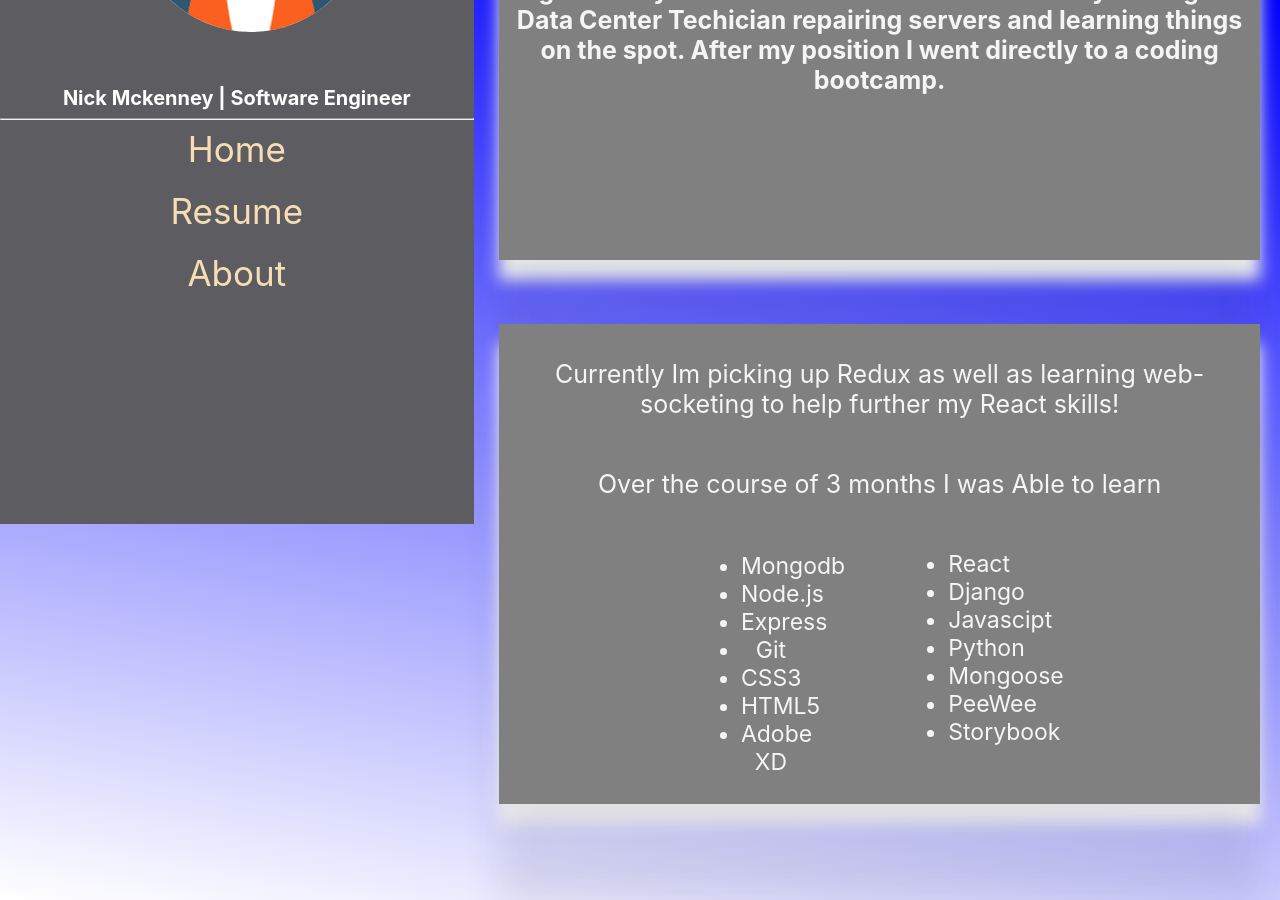
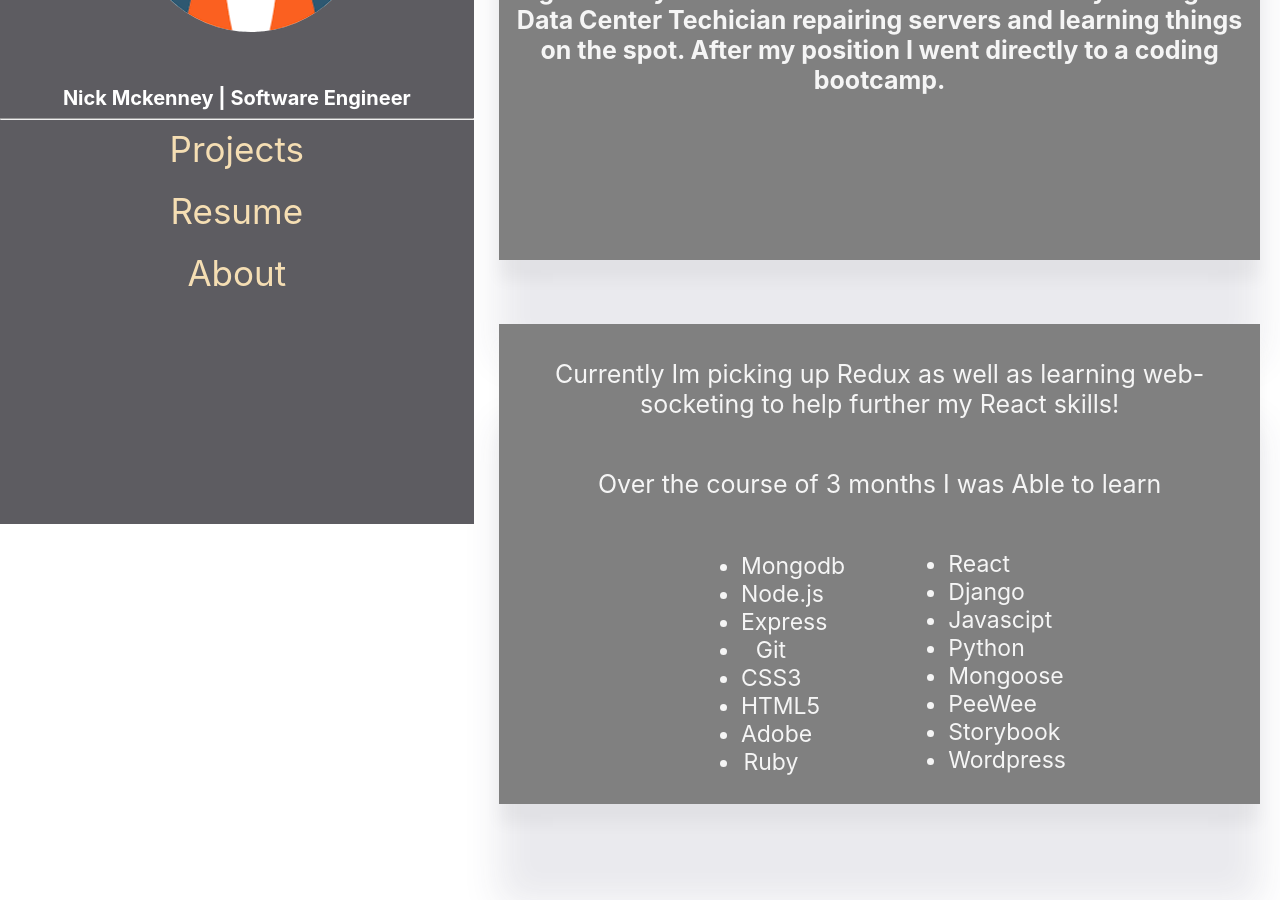
Before and after one commit to nickmckenney/myporf, a React (Create React App) app: page /about in a window 1280 px wide. Shown: the part 280-1180 px from the top of the page. Built offline with nearby package versions, Linux system fonts and the light colour scheme.

Commit message:
added changes to new projects

```diff
--- a/src/App.css
+++ b/src/App.css
@@ -1,7 +1,6 @@
 .App1 {
   height: 150vh;
   background: rgb(255, 255, 255);
-  background: linear-gradient(10deg, rgba(255, 255, 255, 1) 0%, blue 80%);
 }
 .imgResume {
   z-index: 1000;
--- a/src/NarBar.js
+++ b/src/NarBar.js
@@ -20,7 +20,7 @@ function NavBar() {
       <hr></hr>
       <div className="navBarLinkRoutes">
         <a className="navLinks" href="/">
-          Home
+          Projects
         </a>
         <br></br>
 
--- a/src/Projects.js
+++ b/src/Projects.js
@@ -52,6 +52,7 @@ class App extends Component {
                 <li className="list">Mongoose</li>
                 <li className="list">PeeWee</li>
                 <li className="list">Storybook</li>
+                <li className="list">Wordpress</li>
               </ul>
             </div>
             <div className="secoundHalf">
@@ -62,7 +63,8 @@ class App extends Component {
                 <li className="list">Git</li>
                 <li className="list">CSS3</li>
                 <li className="list">HTML5</li>
-                <li className="list">Adobe XD</li>
+                <li className="list">Adobe</li>
+                <li className="list">Ruby</li>
               </ul>
             </div>
             <div className="rightNow">
--- a/src/projects2.js
+++ b/src/projects2.js
@@ -163,8 +163,40 @@ class App extends Component {
                   </div>
                 </div>
                 <nav className="navLink">
-                  <a href="">Github</a>
+                  <a href="https://github.com/nickmckenney/nasaFrontend">
+                    Github
+                  </a>
                   <a className="break" href="https://nasapictures.netlify.com/">
+                    Deployed Site
+                  </a>
+                </nav>
+              </div>
+            </Flippy>
+          </div>
+          <div class="projects">
+            <Flippy
+              flipOnHover={true}
+              flipDirection={"vertical"}
+              style={FlippyStyle}
+            >
+              <div className="BacksideProject">
+                <img className="BackSideTower" src={WordPress} />
+
+                <div className="project-text">
+                  <h1 className="project-title">WordPress Amazing College</h1>
+                  <div className="project-subtitle">
+                    I followed a tutorial on Udemy to create a wordpress
+                    website. Please note the CSS is not from me. This was a code
+                    along for an introduction into PHP. In the future I will
+                    make a fresh WordPress Site
+                  </div>
+                </div>
+                <nav className="navLink">
+                  <a
+                    className="break"
+                    href="http://2fd17261.ngrok.io/
+"
+                  >
                     Deployed Site
                   </a>
                 </nav>
```
